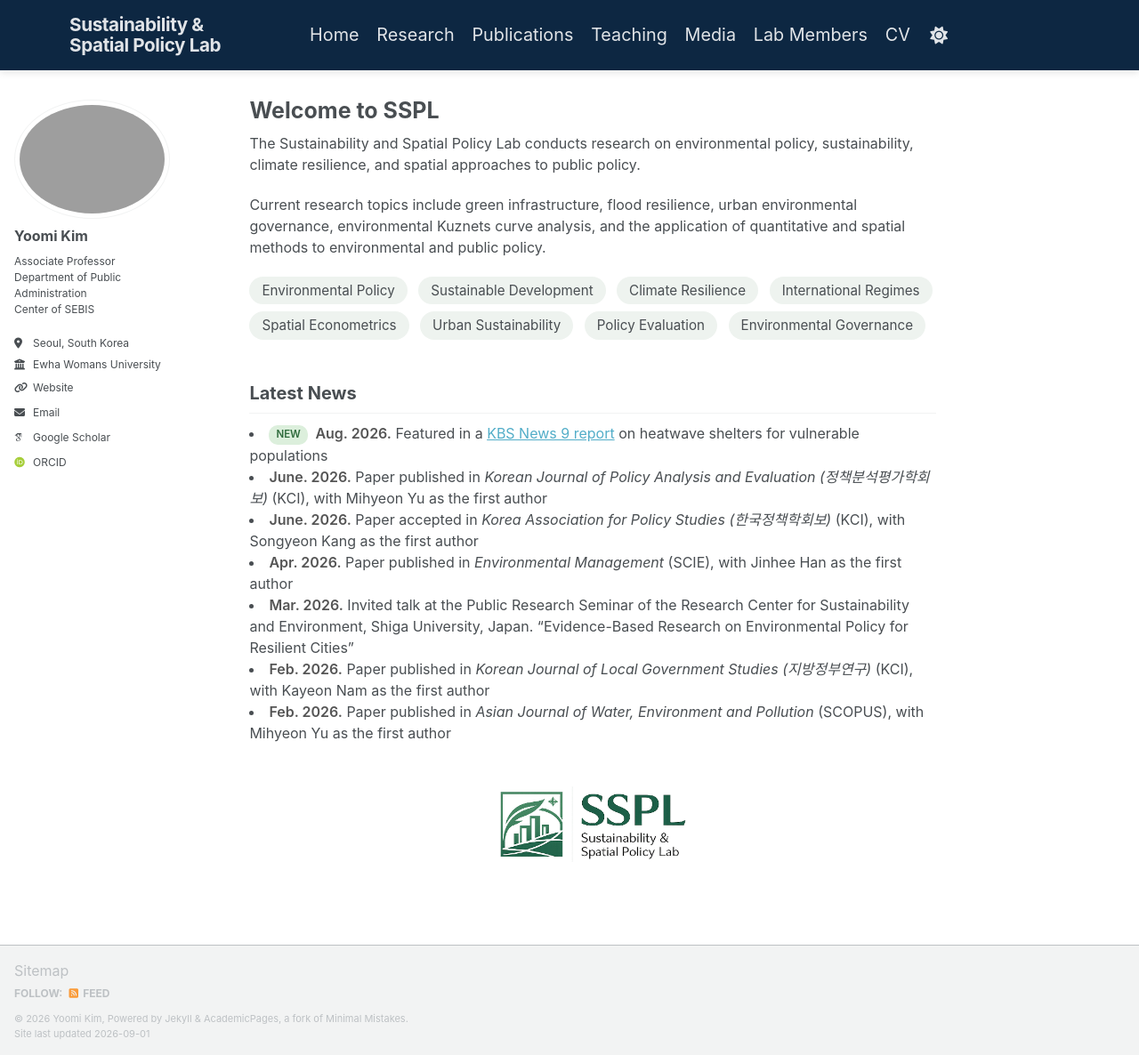
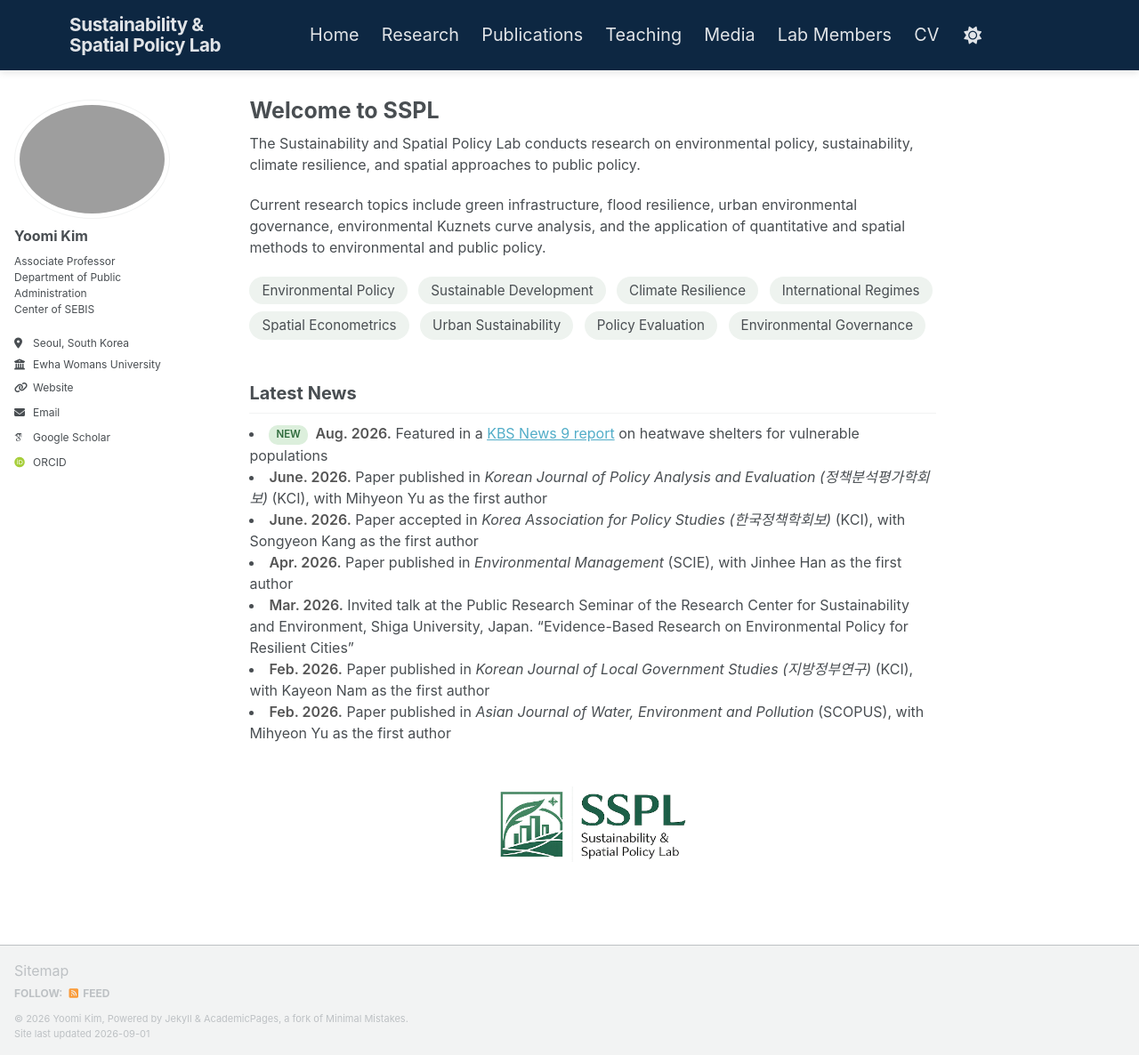
Before and after one commit to ymkim-ssplab/ymkim-ssplab.github.io, a Jekyll site: the page built from _pages/about.md, in a window 1280 px wide and 1186 px high. Shown: the whole window at 89% size. Built offline with Jekyll 4.4.1, drawn with Linux system fonts in a browser that asks for light colours; some web fonts are replaced; a script bundle is joined from its source files by our own code; library files that are not in the unit come from our copies.

Commit message:
Update main.scss

```diff
--- a/assets/css/main.scss
+++ b/assets/css/main.scss
@@ -100,8 +100,8 @@
    ----------------------------------------- */
 
 .greedy-nav .visible-links a {
-  margin-left: 0.55rem;
-  margin-right: 0.55rem;
+  margin-left: 0.7rem;
+  margin-right: 0.7rem;
   padding: 0.5rem 0;
   color: rgba(255, 255, 255, 0.88) !important;
 }
```
